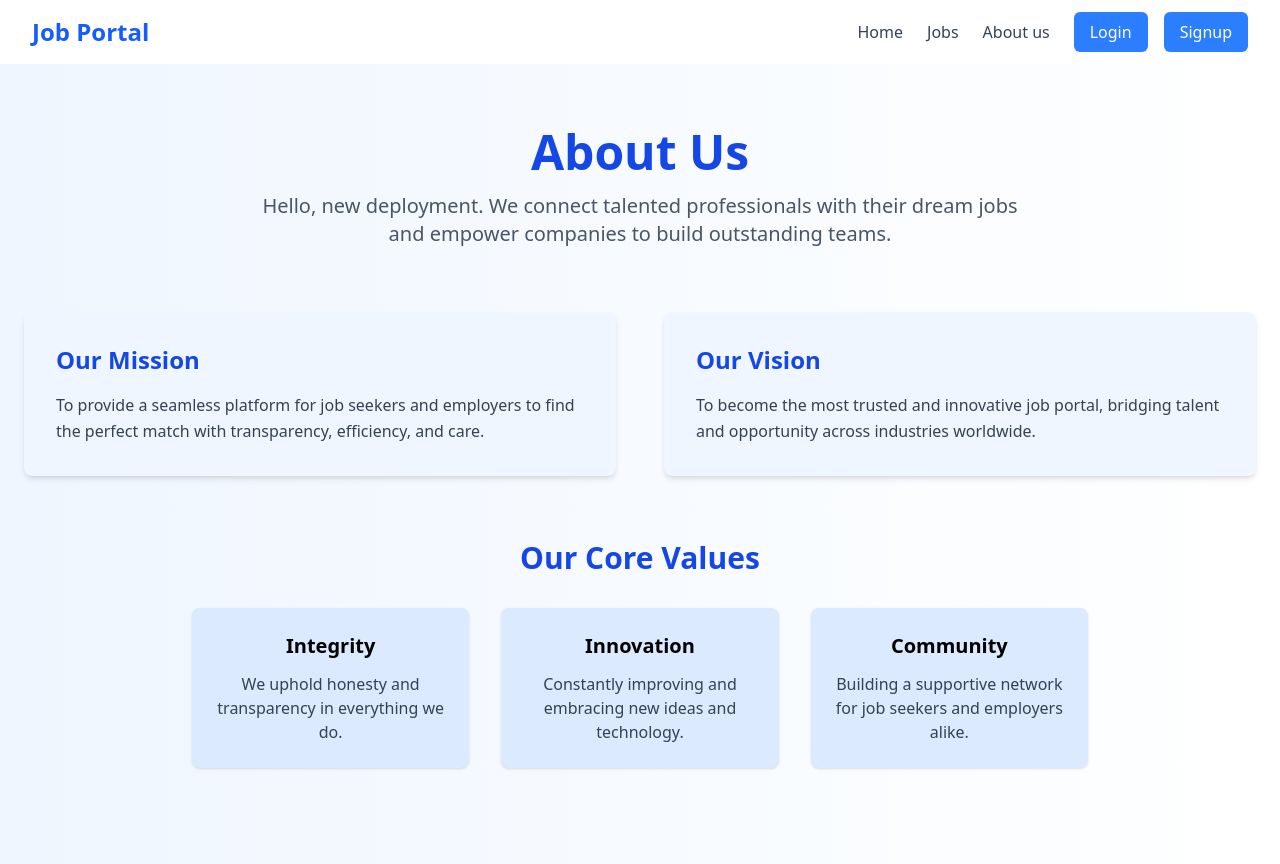
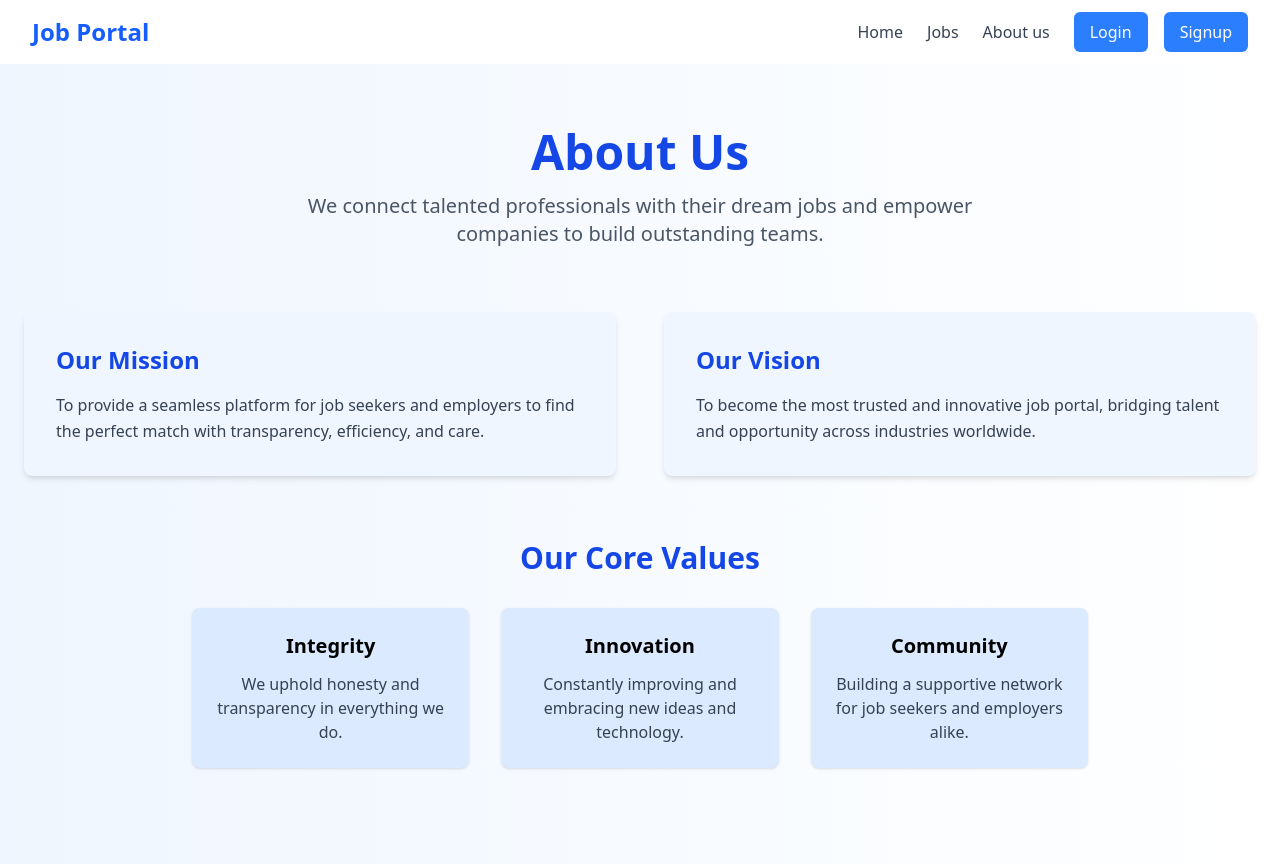
Before and after one commit to iamaayush-git/Job-Portal, a React (Vite) app in the folder frontend/: page /about-us in a window 1280 px wide. Built offline with nearby package versions, Linux system fonts and the light colour scheme; no server answers.

Commit message:
deployment test complete

```diff
--- a/frontend/src/pages/AboutUs.jsx
+++ b/frontend/src/pages/AboutUs.jsx
@@ -9,7 +9,7 @@ const AboutUs = () => {
           About Us
         </h1>
         <p className="text-gray-600 max-w-3xl mx-auto text-lg md:text-xl">
-         Hello, new deployment. We connect talented professionals with their dream jobs and empower companies to build outstanding teams.
+          We connect talented professionals with their dream jobs and empower companies to build outstanding teams.
         </p>
       </section>
 
```
